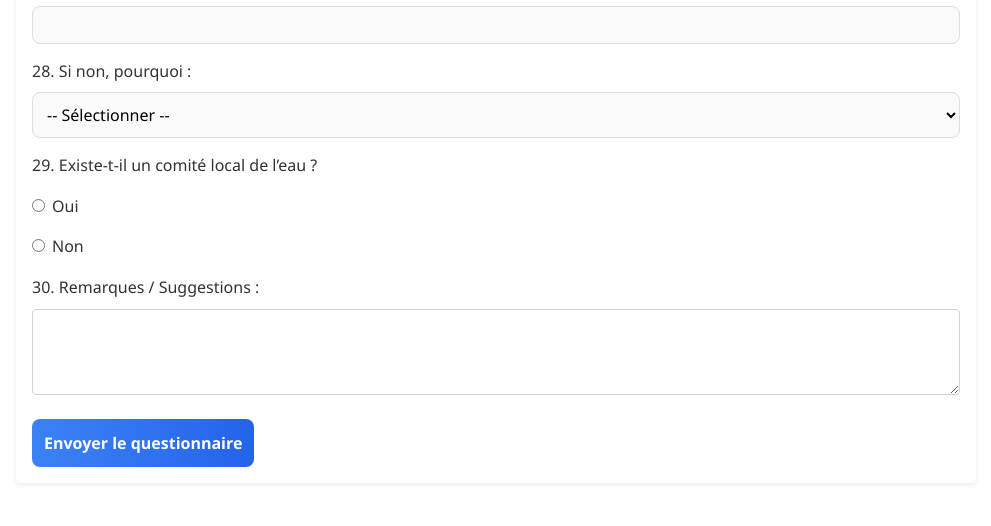
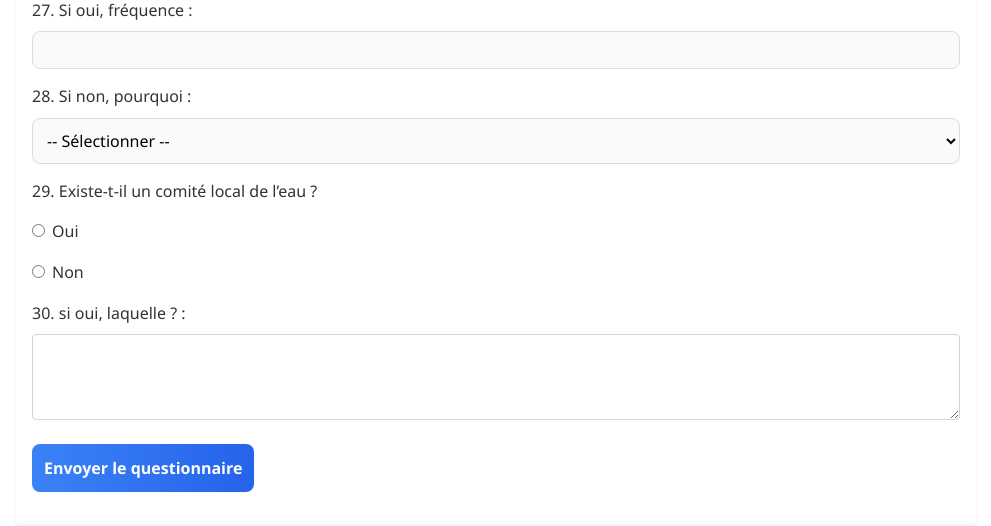
Before and after one commit to Andrebeet1/NIPOSHONDOBESAInnocent, a Flask app: page /questionnaire in a window 1280 px wide. Shown: the part 3550-4076 px from the top of the page, without its empty margins (144-1135 px from the left). Run offline with Flask 3, Linux system fonts and the light colour scheme.

Commit message:
Update questionnaire.html

```diff
--- a/templates/questionnaire.html
+++ b/templates/questionnaire.html
@@ -1,4 +1,4 @@
-{% extends "base.html" %}
+on{% extends "base.html" %}
 {% block title %}Questionnaire Ibanda{% endblock %}
 
 {% block content %}
@@ -201,7 +201,7 @@
             <div class="form-check"><input class="form-check-input" type="radio" name="local_water_committee" value="Oui"><label class="form-check-label">Oui</label></div>
             <div class="form-check"><input class="form-check-input" type="radio" name="local_water_committee" value="Non"><label class="form-check-label">Non</label></div>
 
-            <label>30. Remarques / Suggestions :</label>
+            <label>30. si oui, laquelle ? :</label>
             <textarea class="form-control" name="remarks" rows="3"></textarea>
         </div>
 
```
